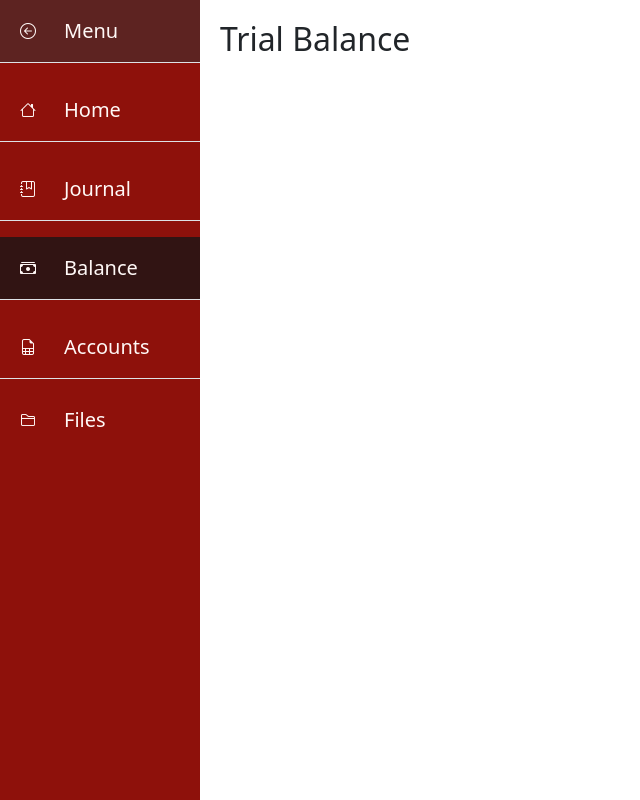
After one commit to rjpd-7/Accounting-System, a Django app: page /balance/ in a window 1280 px wide. The commit adds this page. Shown: the whole page, without its empty margins (0-640 px from the left). Run offline with Django 5.2, Linux system fonts and the light colour scheme.

Commit message:
added balance page

```diff
--- /dev/null
+++ b/AccountingSystem/Accounting_System/templates/Front_End/balance.html
@@ -0,0 +1,83 @@
+{% load static %}
+<!DOCTYPE html>
+<html lang="en">
+<head>
+    <meta charset="UTF-8">
+    <meta name="viewport" content="width=device-width, initial-scale=1.0">
+    <link rel="stylesheet" href="{% static 'styles/styles.css' %}">
+    <link href="https://cdn.jsdelivr.net/npm/bootstrap@5.3.8/dist/css/bootstrap.min.css" rel="stylesheet" integrity="sha384-sRIl4kxILFvY47J16cr9ZwB07vP4J8+LH7qKQnuqkuIAvNWLzeN8tE5YBujZqJLB" crossorigin="anonymous">
+    <link rel="stylesheet" href="https://cdn.jsdelivr.net/npm/bootstrap-icons@1.13.1/font/bootstrap-icons.min.css">
+
+    <title>Journal Entries</title>
+</head>
+<body>
+    <!------ Sidebar ------>
+    <div class="sidebar">
+        <nav class="nav flex-column">
+            <ul>
+                <li>
+                    <a class="nav-link py-3 border-bottom rounded-0" id="menu" href="#">
+                        <span class="icon">
+                            <i class="bi bi-arrow-left-circle"></i>
+                        </span>
+                        <span class="description">Menu</span>
+                    </a>
+                </li>
+                <li>
+                    <a class="nav-link py-3 border-bottom rounded-0" href="{% url 'AccountingSystem:index' %}" >
+                        <span class="icon">
+                            <i class="bi bi-house"></i>
+                        </span>
+                        <span class="description">Home</span>
+                    </a>
+                </li>
+                <li>
+                    <a class="nav-link py-3 border-bottom rounded-0" href="{% url 'AccountingSystem:journals' %}">
+                        <span class="icon">
+                            <i class="bi bi-journal-bookmark"></i>
+                        </span>
+                        <span class="description">Journal</span>
+                    </a>
+                </li>
+                <li>
+                    <a class="nav-link py-3 active border-bottom rounded-0" href="{% url 'AccountingSystem:balance' %}">
+                        <span class="icon">
+                            <i class="bi bi-cash-stack"></i>
+                        </span>
+                        <span class="description">Balance</span>
+                    </a>
+                </li>
+                <li>
+                    <a class="nav-link py-3 border-bottom rounded-0" href="{% url 'AccountingSystem:accounts' %}">
+                        <span class="icon">
+                            <i class="bi bi-file-earmark-spreadsheet"></i>
+                        </span>
+                        <span class="description">Accounts</span>
+                    </a>
+                </li>
+                <li>
+                    <a class="nav-link" href="#">
+                        <span class="icon">
+                            <i class="bi bi-folder2"></i>
+                        </span>
+                        <span class="description">Files</span>
+                    </a>
+                </li>
+            </ul>
+        </nav>
+    </div>
+    <!------ Sidebar End ------>
+
+    <!------ Main Page ------>
+    <main class="main-content">
+        <h2>Trial Balance</h2>
+        <br>
+
+    </main>
+    <!------ Main Page End ------>
+
+
+    <script src="https://cdn.jsdelivr.net/npm/bootstrap@5.3.8/dist/js/bootstrap.bundle.min.js" integrity="sha384-FKyoEForCGlyvwx9Hj09JcYn3nv7wiPVlz7YYwJrWVcXK/BmnVDxM+D2scQbITxI" crossorigin="anonymous"></script>
+    <script src="scripts/scripts.js"></script>
+</body>
+</html>
--- a/AccountingSystem/Accounting_System/templates/Front_End/files.html
+++ b/AccountingSystem/Accounting_System/templates/Front_End/files.html
@@ -41,7 +41,7 @@
                         </a>
                     </li>
                     <li>
-                        <a class="nav-link py-3 border-bottom rounded-0" href="#">
+                        <a class="nav-link py-3 border-bottom rounded-0" href="{% url 'AccountingSystem:balance' %}">
                             <span class="icon">
                                 <i class="bi bi-cash-stack"></i>
                             </span>
@@ -72,7 +72,8 @@
 
     <!------ Main Page ------>
     <main class="main-content">
-        <h2>Accounting System</h2>
+        <h2>Files</h2>
+        <br>
     </main>
     <!------ Main Page End ------>
 
--- a/AccountingSystem/Accounting_System/urls.py
+++ b/AccountingSystem/Accounting_System/urls.py
@@ -15,4 +15,5 @@ urlpatterns = [
     path("login/", views.login_view, name="login"),
     path("logout/", views.logout_view, name="logout"),
     path("index/", views.index, name="index"),
+    path("balance/", views.trial_balance, name="balance"),
 ]
--- a/AccountingSystem/Accounting_System/views.py
+++ b/AccountingSystem/Accounting_System/views.py
@@ -11,6 +11,7 @@ from django.contrib.auth import authenticate, login, logout
 def index(request):
     return render(request, "Front_End/index.html")
 
+# Login Page
 def login_view(request):
     if request.method == "POST":
         username = request.POST["usn"]
@@ -52,13 +53,14 @@ def insert_journals(request):
 
     return HttpResponseRedirect(reverse("AccountingSystem:journals"))
 
+# Accounts Page
 def chart_of_accounts(request):
     results = Accounts.objects.all()
     return render(request, "Front_End/accounts.html", {
         "accounts" : results
     })
 
-#Create Account Modal Submit
+# Create Account Modal Submit
 def create_account(request):
     account_code_submit = request.POST['account_code']
     account_name_submit = request.POST['account_name']
@@ -68,5 +70,9 @@ def create_account(request):
 
     return HttpResponseRedirect(reverse("AccountingSystem:accounts"))
 
+# Balance Page
+def trial_balance(request):
+    return render(request, "Front_End/balance.html")
+
 def files(request):
     return render(request, "Front_End/files.html")
```
